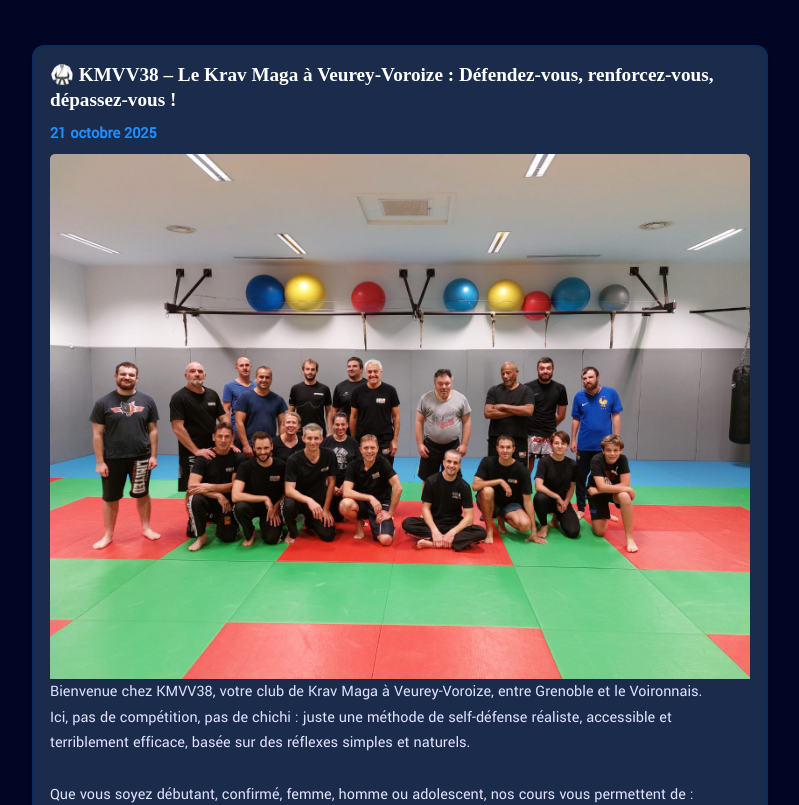
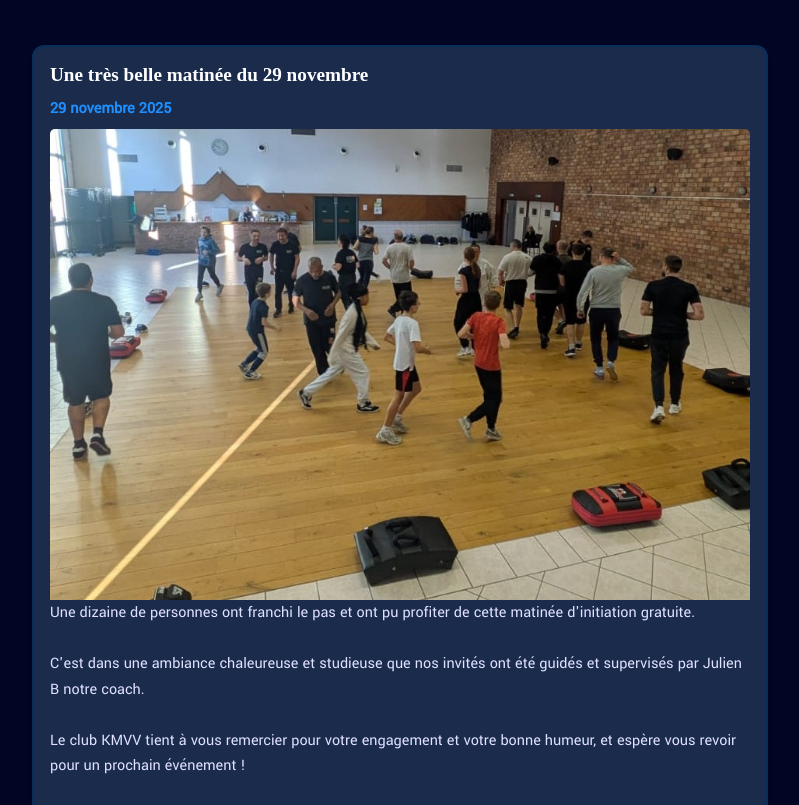
Before and after one commit to loic-job-dev/KMVV, a Vue app: page / in a window 1280 px wide. Shown: the part 560-1365 px from the top of the page, without its empty margins (240-1039 px from the left). Built offline with nearby package versions, Linux system fonts and the light colour scheme; a web font is replaced by a local one.

Commit message:
new article

```diff
--- a/src/pages/Confidentialite.vue
+++ b/src/pages/Confidentialite.vue
@@ -45,7 +45,7 @@
             pour refuser les cookies.
         </p>
 
-        <p>Date de dernière mise à jour : 1er novembre 2025</p>
+        <p>Date de dernière mise à jour : 29 novembre 2025</p>
     </section>
 </template>
 
--- a/src/pages/Home.vue
+++ b/src/pages/Home.vue
@@ -61,7 +61,20 @@ Venez découvrir une discipline qui vous apportera autant sur le plan physique q
         🔥 Rejoignez-nous à Veurey-Voroize pour un cours d’essai gratuit et découvrez pourquoi le Krav Maga séduit chaque année des milliers de pratiquants en quête de sécurité, de confiance et d’énergie !`,
         image: "/Pictures/picture_001.jpg",
     },
+    {
+        title: "Une très belle matinée du 29 novembre",
+        date: "2025-11-29",
+        text: `Une dizaine de personnes ont franchi le pas et ont pu profiter de cette matinée d'initiation gratuite.
 
+        C'est dans une ambiance chaleureuse et studieuse que nos invités ont été guidés et supervisés par Julien B notre coach.
+
+        Le club KMVV tient à vous remercier pour votre engagement et votre bonne humeur, et espère vous revoir pour un prochain événement !
+
+        Nous tenons également à remercier la mairie de Veurey-Voroize pour le prêt de ses infrastructures.
+
+        Et à très vite !!!`,
+        image: "/Pictures/portes_ouvertes_nov_25 .jpeg",
+    },
     //{
     //    title: "Test",
     //    date: "2025-09-08",
```
Also changed, not shown: public/Pictures/portes_ouvertes_nov_25 .jpeg (added).
